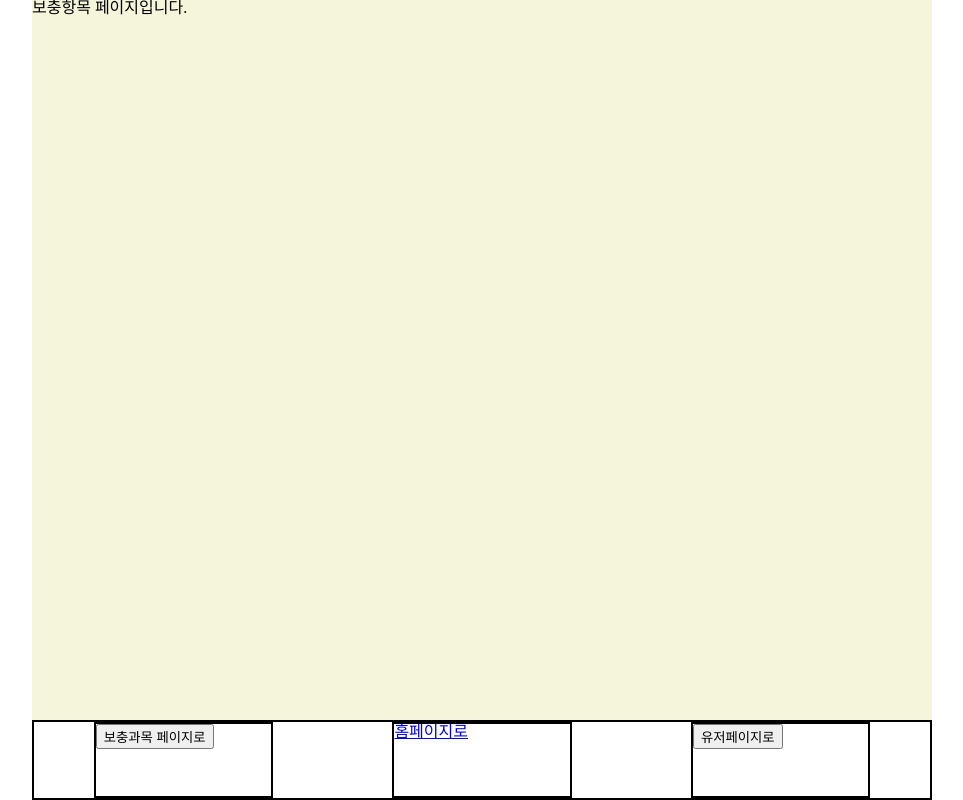
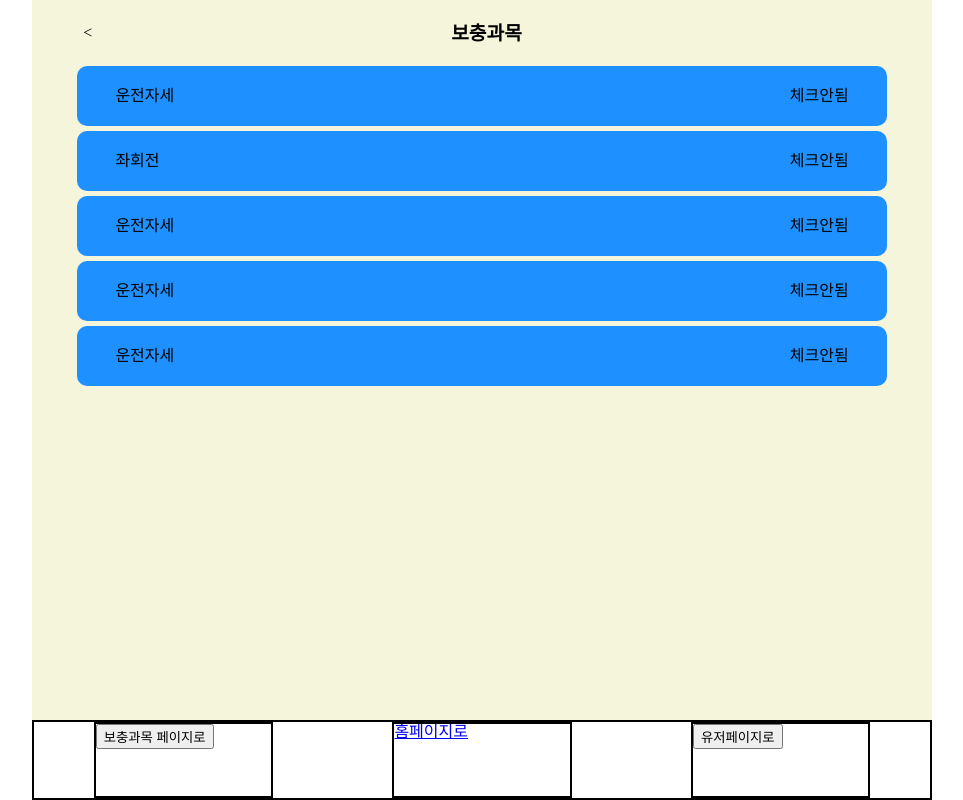
Before and after one commit to SWM-AtoZ/friendrive-client, a React (Create React App) app: page /supplyment in a window 1280 px wide. Shown: the whole page, without its empty margins (158-1121 px from the left). Built offline with nearby package versions, Linux system fonts and the light colour scheme; no server answers.

Commit message:
Modify Section, Supplyment Page

```diff
--- a/src/App.js
+++ b/src/App.js
@@ -50,7 +50,7 @@ function App() {
         }
     }, []);
 
-    //더미데이터
+    //추후 해당 더미데이터와 동명으로 API데이터로 교체 예정
     const curriculum = {
     "curriculum": [
         {
@@ -248,16 +248,18 @@ function App() {
     ]
     }
 
+    //모바일 화면에 맞게 화면 높이 조정
     function setScreenSize() {
         let vh = window.innerHeight * 0.01;
         document.documentElement.style.setProperty('--vh', `${vh}px`);
     }
     setScreenSize();
     window.addEventListener('resize', setScreenSize);
+
   return (
     <>
     <section className='section_container'>
-      <Outlet context={{curriculum, checked, data, checkedItem}}/>
+      <Outlet context={{curriculum, checked}}/>
     </section>
     <Nav/>
     </>
--- /dev/null
+++ b/src/componenets/commonList/CommonList.js
@@ -0,0 +1,16 @@
+import style from'./commonlist.module.css';
+import { useNavigate } from 'react-router-dom';
+
+const CommonList = ({content, subject, check}) => {
+
+    const navigate = useNavigate();
+
+    return(
+        <li onClick={()=>{navigate('/detail', {state:{content:content, title:subject}})}} className={style.section_list_item}>
+                  <div>{subject}</div>
+                  <div>{check?'체크됨':'체크안됨'}</div>
+                </li>
+    )
+}
+
+export default CommonList;
--- /dev/null
+++ b/src/componenets/commonList/commonlist.module.css
@@ -0,0 +1,13 @@
+.section_list_item{
+    box-sizing: border-box;
+    width: 90%;
+    height: 7.5vh;
+    border-radius: 10px;
+    background-color: dodgerblue;
+    margin-bottom: 5px;
+    padding-left: 3vw;
+    padding-right: 3vw;
+    display: flex;
+    align-items: center;
+    justify-content: space-between;
+}
--- a/src/componenets/nav/Nav.js
+++ b/src/componenets/nav/Nav.js
@@ -7,18 +7,24 @@ const Nav = () => {
     const navigate = useNavigate();
     const isLogin = (e) => {
         const value = e.target.value;
-        if(cookies.token){
-            if(value==='supplyment'){
-                navigate('/supplyment');
-            }
-            else if(value === 'user'){
-                navigate('./user');
-            }
+        if(value==='supplyment'){
+            navigate('/supplyment');
         }
-        else{
-            alert('로그인이 필요한 서비스입니다.');
-            navigate('/login');
+        else if(value === 'user'){
+            navigate('./user');
         }
+        // if(cookies.token){
+        //     if(value==='supplyment'){
+        //         navigate('/supplyment');
+        //     }
+        //     else if(value === 'user'){
+        //         navigate('./user');
+        //     }
+        // }
+        // else{
+        //     alert('로그인이 필요한 서비스입니다.');
+        //     navigate('/login');
+        // }
     }
     return (<ul className={style.nav}>
         <li className={style.link}>
--- a/src/componenets/topNavi/topnavi.module.css
+++ b/src/componenets/topNavi/topnavi.module.css
@@ -2,7 +2,7 @@
     display: flex;
     align-items: center;
     justify-content: space-between;
-    height: 4vh;
+    height: 5%;
     box-sizing: border-box;
     margin-bottom: 2vh;
 }
--- /dev/null
+++ b/src/global.css
@@ -0,0 +1,16 @@
+.common_list_container{
+    width: 100%;
+    height: 100%;
+    box-sizing: border-box;
+    padding-top: 2vh;
+    display: flex;
+    flex-direction: column;
+}
+
+.common_list_innerbox{
+    width: 100%;
+    height: 95%;
+    display: flex;
+    flex-direction: column;
+    align-items: center;
+}
--- a/src/pages/section/Section.js
+++ b/src/pages/section/Section.js
@@ -1,6 +1,8 @@
 import style from './section.module.css';
+import '../../global.css';
 import TopNavi from '../../componenets/topNavi/TopNavi';
-import { Link,useLocation, useOutletContext,useNavigate} from 'react-router-dom';
+import CommonList from '../../componenets/commonList/CommonList';
+import { useLocation, useOutletContext,useNavigate} from 'react-router-dom';
 const Section = () => {
   const location = useLocation();
 
@@ -20,16 +22,13 @@ const Section = () => {
   }
 
     return(
-      <div className={style.section_list_container}>
+      <div className='common_list_container'>
           <TopNavi title={`Section ${id}`}/>
-          <ul className={style.section_list_innerbox}>
+          <ul className='common_list_innerbox'>
               {Arryitem.map((item)=>{
                 var check = checkedItem.includes(item.itemId);
                 return(
-                <li onClick={()=>{goToDetail(item.content, item.subject)}} className={style.section_list_item}>
-                  <div>{item.subject}</div>
-                  <div>{check?'체크됨':'체크안됨'}</div>
-                </li>
+                <CommonList content={item.content} subject={item.subject} check={check}/>
               )})}
           </ul>
         </div>
--- a/src/pages/section/section.module.css
+++ b/src/pages/section/section.module.css
@@ -26,17 +26,3 @@
     align-items: center;
 
 }
-
-.section_list_item{
-    box-sizing: border-box;
-    width: 90%;
-    height: 7.5vh;
-    border-radius: 10px;
-    background-color: dodgerblue;
-    margin-bottom: 5px;
-    padding-left: 3vw;
-    padding-right: 3vw;
-    display: flex;
-    align-items: center;
-    justify-content: space-between;
-}
--- a/src/pages/supplyment/Supplyment.js
+++ b/src/pages/supplyment/Supplyment.js
@@ -1,5 +1,8 @@
 import style from './supplyment.module.css';
+import '../../global.css';
 import { useOutletContext } from 'react-router-dom';
+import TopNavi from '../../componenets/topNavi/TopNavi';
+import CommonList from '../../componenets/commonList/CommonList';
 
 const Supplyment = ()=>{
     const {curriculum, checked} = useOutletContext();
@@ -16,10 +19,26 @@ const Supplyment = ()=>{
         }
     }
 
-
     return (
-        <div><h1>보충항목 페이지입니다.</h1></div>
+        <div className='common_list_container'>
+            <TopNavi title={`보충과목`}/>
+            {checkedItemsStack !== null?
+                (<ul className='common_list_innerbox'>
+                {checkedItemsStack.map(item=>(
+                    <CommonList content={item.content} subject={item.subject} check={false}/>
+                ))}
+                </ul>):(<IsnotSupplyment/>)
+            }
+        </div>
     )
 }
+const IsnotSupplyment = ()=>{
 
+    return(
+        <div className={style.isnot_supplyment}>
+            {/* 추 후에 이미지로 대체 */}
+            <div>보충과목이 존재하지않아요!</div>
+        </div>
+    )
+}
 export default Supplyment;
--- a/src/pages/supplyment/supplyment.module.css
+++ b/src/pages/supplyment/supplyment.module.css
@@ -0,0 +1,12 @@
+.isnot_supplyment{
+    width:100%;
+    height:80vh;
+    display: flex;
+    justify-self: center;
+    align-items: center;
+    flex-direction: column;
+}
+
+.isnot_supplyment div{
+    margin: auto;
+}
```
